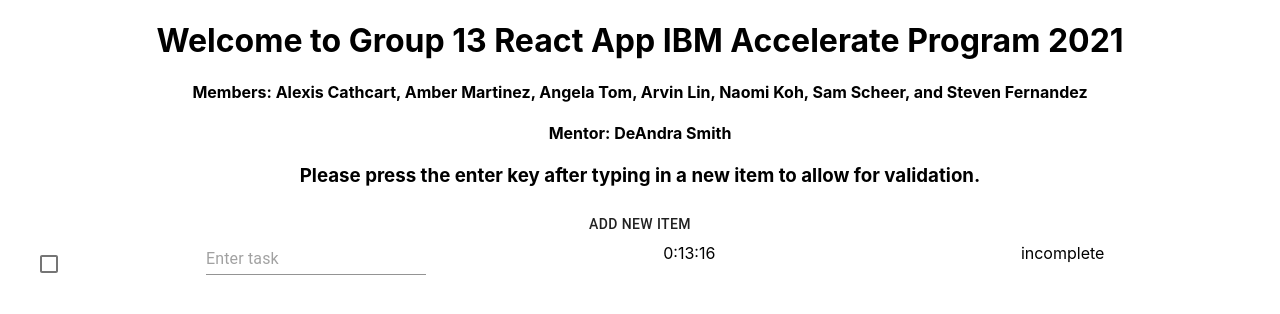
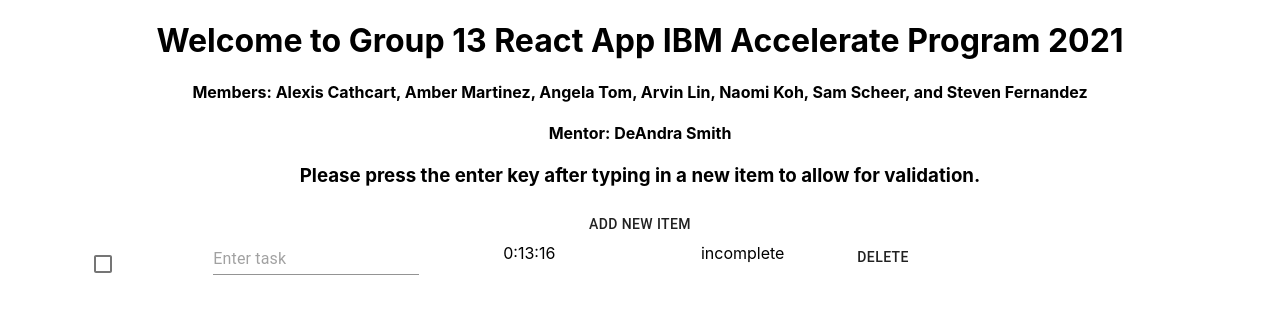
Before and after one commit to 2021-IBM-Accelerate-SW-Track/lab-1-team-13, a React (Create React App) app: page / in a window 1280 px wide. Both pictures are taken after a click on the button "ADD NEW ITEM". Shown: the top 314 px of the page. Built offline with nearby package versions, Linux system fonts and the light colour scheme.

Commit message:
delete button and validation

```diff
--- a/src/App.js
+++ b/src/App.js
@@ -2,16 +2,12 @@
 import Header from "./component/header"
 import './App.css';
 import React, { useState } from 'react';
-import { TextField, Checkbox } from '@material-ui/core';
 
 const App = () => {
 
   const [todolist, updatetodolist] = useState([]);
   let [currID, setID] = useState(0); // current highest (newest) id for to-do list items
 
-  const loadList = () => {
-
-  }
 
   const makeNewToDoListItem = () => {
     let currentDate = new Date();
@@ -39,6 +35,7 @@
     todolist.forEach(item => {
       if (item.id !== id && item.name === value) {
         window.alert('this is a duplicate item');
+        deleteItem(id);
         flag = 1;
       }
     })
@@ -55,11 +52,15 @@
     }
   }
 
+  const deleteItem = (id) => {
+    var newUpdated = [...todolist].filter((item) => id !== item.id);
+    updatetodolist(newUpdated);
+  };
+
   return (
     <div className="App" >
       <Header />
-      <Table addNewItem={addNewToDoListItem} todolist={todolist} validateItem={validateItem} />
-
+      <Table addNewItem={addNewToDoListItem} deleteItem={deleteItem} todolist={todolist} validateItem={validateItem} />
     </div>
   );
 }
--- a/src/component/table.js
+++ b/src/component/table.js
@@ -6,7 +6,6 @@
   const items = props.todolist ? props.todolist : null;
 
   const markComplete = (item) => {
-    console.log(String('statusText' + item.id));
     if (item.status === 'incomplete') {
       item.status = 'complete';
       document.getElementById(String('statusText' + item.id)).innerHTML = 'complete';
@@ -16,12 +15,11 @@
     }
   }
 
-  console.log(props.todolist);
   return (
     items ? <div> <Button onClick={props.addNewItem}>Add New Item</Button>
       {
         items.map((item, index) => (
-          <TableEntry key={item.id} item={item} markComplete={markComplete} validateItem={props.validateItem} />
+          <TableEntry deleteItem={props.deleteItem} key={item.id} item={item} markComplete={markComplete} validateItem={props.validateItem} />
         ))
       }
     </div> : <div> <Button onClick={props.addNewItem}>Add New Item</Button> </div>
--- a/src/component/tableEntry.js
+++ b/src/component/tableEntry.js
@@ -1,26 +1,30 @@
 import React, { useState } from 'react';
-import { Grid, Checkbox, TextField } from '@material-ui/core';
+import { Grid, Checkbox, TextField, Button } from '@material-ui/core';
 import TableText from "./tableText.js";
 
 const TableEntry = (props) => {
-  console.log(props.item);
   return (
     <>
       <Grid container item xs={12} spacing={1}>
-        <Grid item xs={1}>
+        <Grid item xs={2}>
           <Checkbox onClick={() => props.markComplete(props.item)} />
         </Grid>
-        <Grid item xs={4}>
+        <Grid item xs={2}>
           <TableText name={props.item.name} validateItem={props.validateItem} id={props.item.id} />
         </Grid>
-        <Grid item xs={3}>
+        <Grid item xs={2}>
           {props.item.date}
         </Grid>
-        <Grid item xs={4}>
+        <Grid item xs={2}>
           <div id={`statusText${props.item.id}`}>
             {props.item.status}
           </div>
         </Grid>
+        <Grid>
+          <Button onClick={() => props.deleteItem(props.item.id)}> Delete </Button>
+        </Grid>
+
+
       </Grid>
     </>
   )
```
